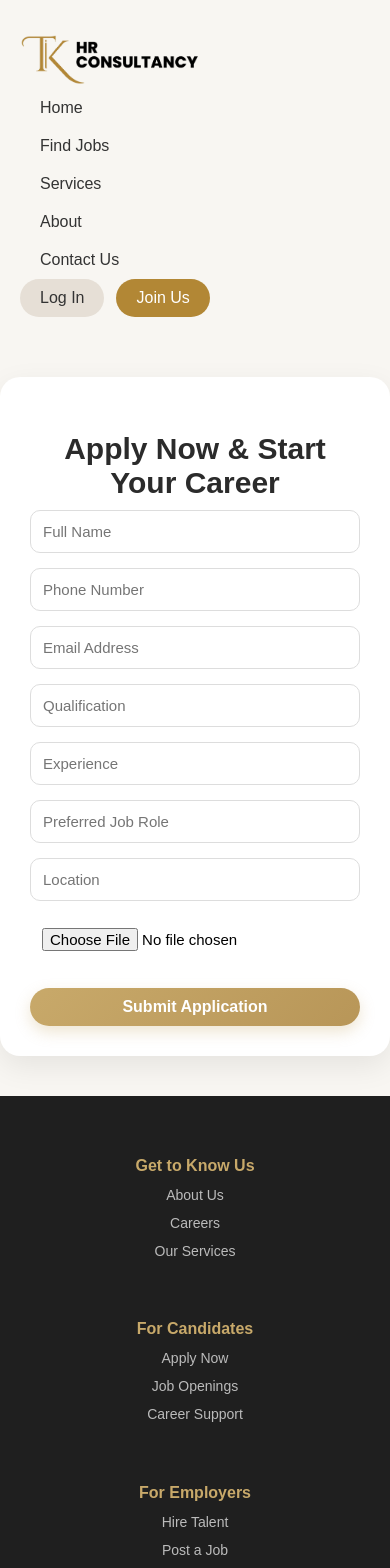
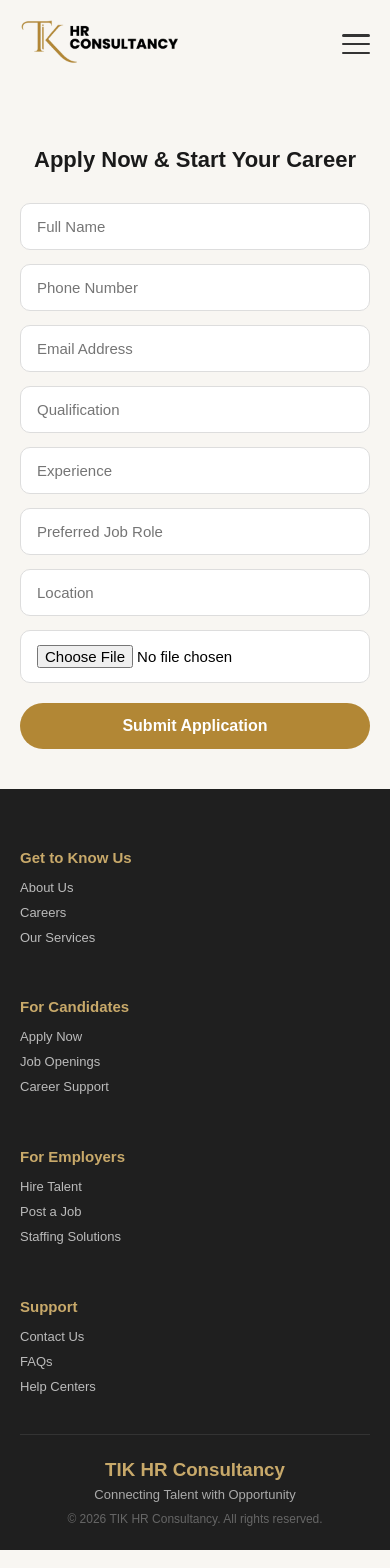
Before and after one commit to KarthikeyanR20/TIK, a React (Create React App) app in the folder frontend/: page /Join_Us in a window 390 px wide. Shown: the top 1568 px of the page. Built offline with nearby package versions, Linux system fonts and the light colour scheme.

Commit message:
fix mobile responsiveness

```diff
--- a/frontend/src/App.css
+++ b/frontend/src/App.css
@@ -5,37 +5,43 @@ body {
 }
 
 .container {
-  padding: 20px 60px;
-  margin-top: 15px;
+  padding: 16px 60px;
 }
 
 .navBar {
   display: flex;
   justify-content: space-between;
   align-items: center;
+  position: relative;
 }
 
 .logo img {
-  width: 180px;
+  width: 160px;
+}
+
+nav {
+  display: flex;
+  align-items: center;
 }
 
 .navigation {
-  margin: 0 20px;
-  font-size: 16px;
+  margin: 0 12px;
+  font-size: 15px;
   cursor: pointer;
   text-decoration: none;
   color: #333;
   font-weight: 500;
-  padding: 20px 20px;
+  padding: 8px 4px;
 }
 
 .navigation:hover {
-  color: #000;
+  color: #b28735;
 }
 
 .buttons {
   display: flex;
   align-items: center;
+  gap: 10px;
 }
 
 .login,
@@ -43,7 +49,6 @@ body {
   display: inline-block;
   padding: 10px 20px;
   border-radius: 25px;
-  margin-right: 12px;
   font-weight: 500;
   text-decoration: none;
   transition: 0.3s;
@@ -67,47 +72,84 @@ body {
   background-color: #000;
 }
 
+/* Hamburger button */
+.hamburger {
+  display: none;
+  flex-direction: column;
+  justify-content: space-between;
+  width: 28px;
+  height: 20px;
+  background: none;
+  border: none;
+  cursor: pointer;
+  padding: 0;
+  z-index: 1001;
+}
+
+.hamburger span {
+  display: block;
+  height: 2.5px;
+  width: 100%;
+  background-color: #333;
+  border-radius: 3px;
+  transition: 0.3s;
+}
+
+.mobile-buttons {
+  display: none;
+}
+
+/* ===== MOBILE ===== */
 @media (max-width: 768px) {
-  .navBar {
-    flex-direction: column;
-    align-items: flex-start;
+  .container {
+    padding: 14px 20px;
+  }
+
+  .hamburger {
+    display: flex;
+  }
+
+  .desktop-buttons {
+    display: none;
   }
 
   nav {
+    display: none;
+    flex-direction: column;
+    align-items: flex-start;
+    position: absolute;
+    top: 60px;
+    left: 0;
+    right: 0;
+    background: #fffaf1;
+    padding: 16px 20px 20px;
+    box-shadow: 0 8px 20px rgba(0,0,0,0.1);
+    z-index: 1000;
+    border-top: 1px solid #eee;
+  }
+
+  nav.nav-open {
     display: flex;
-    flex-direction: column;
+  }
+
+  .navigation {
+    padding: 12px 0;
+    width: 100%;
+    border-bottom: 1px solid #f0ebe3;
+    margin: 0;
+    font-size: 16px;
+  }
+
+  .mobile-buttons {
+    display: flex;
+    margin-top: 16px;
+    gap: 10px;
     width: 100%;
   }
 
-  .navigation {
-    padding: 10px 0;
-  }
-
-  .content {
-    flex-direction: column;
-    text-align: center;
-  }
-
-  .left-content h1 {
-    font-size: 40px;
-  }
-
-  .right-content img {
-    width: 100%;
-    margin: 20px 0;
-  }
-
-  .job-container {
-    grid-template-columns: 1fr;
-    padding: 20px;
-  }
-
-  .service-list {
-    grid-template-columns: 1fr;
-  }
-
-  .footer-top {
-    flex-direction: column;
+  .mobile-buttons .login,
+  .mobile-buttons .join {
+    flex: 1;
     text-align: center;
   }
 }
--- a/frontend/src/App.js
+++ b/frontend/src/App.js
@@ -1,5 +1,5 @@
 import "./App.css"
-import React from 'react'
+import React, { useState } from 'react'
 import Home from './components/Task/Home'
 import Find_Jobs from "./components/Task/Find_Jobs"
 import Services from "./components/Task/Services"
@@ -9,12 +9,14 @@ import Login from "./components/Task/Login"
 import Join_Us from "./components/Task/Join_Us"
 import Footer from "./components/Task/Footer"
 import Logo from './components/Images/Logo.png'
-import { BrowserRouter as Router, Route, Routes, Link, useNavigate } from 'react-router-dom'
+import { BrowserRouter as Router, Route, Routes, Link } from 'react-router-dom'
 import View_Candidates from "./components/Task/View_Candidates";
 import Apply_Now from "./components/Task/Apply_Now";
 import View_Application from "./components/Task/View_Application";
 
 function App() {
+  const [menuOpen, setMenuOpen] = useState(false);
+
   return (
     <>
       <Router>
@@ -22,22 +24,33 @@ function App() {
           <div className="container">
             <header className="navBar">
               <div className="logo">
-                <Link to="/"><img src={Logo} alt="TIK_Logo" /></Link>
+                <Link to="/" onClick={() => setMenuOpen(false)}>
+                  <img src={Logo} alt="TIK_Logo" />
+                </Link>
               </div>
 
-              <nav>
-                <Link to="/" className="navigation">Home</Link>
-                <Link to="/Find_Jobs" className="navigation">Find Jobs</Link>
-                <Link to="/Services" className="navigation">Services</Link>
-                <Link to="/About" className="navigation">About</Link>
-                <Link to="/Contact_Us" className="navigation">Contact Us</Link>
+              <button className="hamburger" onClick={() => setMenuOpen(!menuOpen)} aria-label="Menu">
+                <span></span>
+                <span></span>
+                <span></span>
+              </button>
+
+              <nav className={menuOpen ? "nav-open" : ""}>
+                <Link to="/" className="navigation" onClick={() => setMenuOpen(false)}>Home</Link>
+                <Link to="/Find_Jobs" className="navigation" onClick={() => setMenuOpen(false)}>Find Jobs</Link>
+                <Link to="/Services" className="navigation" onClick={() => setMenuOpen(false)}>Services</Link>
+                <Link to="/About" className="navigation" onClick={() => setMenuOpen(false)}>About</Link>
+                <Link to="/Contact_Us" className="navigation" onClick={() => setMenuOpen(false)}>Contact Us</Link>
+                <div className="buttons mobile-buttons">
+                  <Link to="/Login" className="login" onClick={() => setMenuOpen(false)}>Log In</Link>
+                  <Link to="/Join_Us" className="join" onClick={() => setMenuOpen(false)}>Join Us</Link>
+                </div>
               </nav>
 
-              <div className="buttons">
+              <div className="buttons desktop-buttons">
                 <Link to="/Login" className="login">Log In</Link>
                 <Link to="/Join_Us" className="join">Join Us</Link>
               </div>
-
             </header>
           </div>
 
@@ -54,7 +67,7 @@ function App() {
             <Route path="/application" element={<View_Application />} />
           </Routes>
         </div>
-        <Footer></Footer>
+        <Footer />
       </Router>
     </>
   )
--- a/frontend/src/components/Task/Footer.css
+++ b/frontend/src/components/Task/Footer.css
@@ -1,68 +1,78 @@
-.footer{
+.footer {
   background-color: #1f1f1f;
   color: #ddd;
-    padding: 40px 20px 20px;
+  padding: 50px 40px 24px;
 }
 
-.footer-top{
-    display: flex;
-    justify-content: space-between;
-    flex-wrap: wrap;
+.footer-top {
+  display: grid;
+  grid-template-columns: repeat(4, 1fr);
   gap: 30px;
   max-width: 1100px;
-    margin: auto;
+  margin: 0 auto 30px;
 }
 
-.footer-column{
-    min-width: 180px;
+.footer-column h4 {
+  color: #c8a96a;
+  font-size: 15px;
+  margin-bottom: 14px;
 }
 
-.footer-column h4{
-    color: #c8a96a;
-    font-size: 16px;
-    margin-bottom: 12px;
-}
-
-.link{
+.link {
   color: #bbb;
-    cursor: pointer;
   text-decoration: none;
+  display: block;
+  font-size: 13px;
   margin-bottom: 10px;
-    margin-top: 12px;
-    display: flex;
-    flex-direction: column;
-    font-size: 14px;
   transition: 0.2s;
 }
 
-.link:hover{
+.link:hover {
   color: #c8a96a;
   transform: translateX(3px);
 }
 
-.footer-divider{
+.footer-divider {
   height: 1px;
   background-color: #333;
   max-width: 1100px;
-    margin: 30px auto;
+  margin: 0 auto 24px;
 }
 
-.footer-bottom{
+.footer-bottom {
   text-align: center;
 }
 
-.footer-bottom h3{
+.footer-bottom h3 {
   color: #c8a96a;
-    margin-bottom: 5px;
+  margin-bottom: 6px;
 }
 
-.footer-bottom p{
+.footer-bottom p {
   color: #aaa;
   font-size: 13px;
+  margin: 4px 0;
 }
 
-.footer-bottom .copyright{
-    color: #777;
+.footer-bottom .copyright {
+  color: #666;
   font-size: 12px;
   margin-top: 10px;
 }
+
+@media (max-width: 768px) {
+  .footer {
+    padding: 40px 20px 20px;
+  }
+
+  .footer-top {
+    grid-template-columns: repeat(2, 1fr);
+    gap: 24px;
+  }
+}
+
+@media (max-width: 480px) {
+  .footer-top {
+    grid-template-columns: 1fr;
+  }
+}
--- a/frontend/src/components/Task/Home.css
+++ b/frontend/src/components/Task/Home.css
@@ -10,14 +10,16 @@ body {
   align-items: center;
   margin-top: 20px;
   margin-bottom: 20px;
+  padding: 0 60px;
+  gap: 40px;
 }
 
 .left-content {
-    max-width: 600px;
+  max-width: 560px;
 }
 
 .left-content h1 {
-    font-size: 80px;
+  font-size: 72px;
   margin-bottom: 20px;
   font-weight: 800;
   line-height: 1.1;
@@ -30,29 +32,44 @@ body {
   margin-bottom: 40px;
 }
 
-.joinNow{
+.joinNow {
   background-color: #b28735;
   color: white;
   border: none;
   border-radius: 30px;
-    padding: 20px 30px;
+  padding: 16px 32px;
   font-size: 16px;
   text-decoration: none;
+  font-weight: 600;
 }
 
 .joinNow:hover {
   background-color: #000;
 }
 
-.contact p {
+.right-content img {
+  width: 420px;
+  object-fit: cover;
+}
+
+@media (max-width: 768px) {
+  .content {
+    flex-direction: column;
+    text-align: center;
+    padding: 0 20px;
+    gap: 20px;
+  }
+
+  .left-content h1 {
+    font-size: 42px;
+  }
+
+  .left-content p {
     font-size: 15px;
-    margin: 6px 0;
-    color: #333;
-    padding-left: 20px;
   }
 
   .right-content img {
-    width: 500px;
-    object-fit: cover;
-    margin-right: 60px;
+    width: 100%;
+    max-width: 320px;
   }
+}
--- a/frontend/src/components/Task/Join_Us.css
+++ b/frontend/src/components/Task/Join_Us.css
@@ -1,106 +1,62 @@
 .join-container {
-    background-color: #ffffff;
-    max-width: 1200px;
-    margin: 40px auto;
-    padding: 30px;
-    border-radius: 20px;
-    box-shadow: 0 10px 30px rgba(0, 0, 0, 0.08);
+  max-width: 560px;
+  margin: 0 auto;
+  padding: 60px 40px;
 }
 
 .join-container h2 {
+  font-size: 28px;
+  font-weight: 700;
+  color: #1a1a1a;
+  margin-bottom: 30px;
   text-align: center;
-    font-size: 30px;
-    color: #2b2b2b;
-    margin-bottom: 10px;
-}
-
-.subText {
-    text-align: center;
-    color: #777;
-    margin-bottom: 25px;
-}
-
-.benefits h3 {
-    color: #c8a96a;
-    margin-bottom: 10px;
-}
-
-.benefits ul {
-    padding-left: 0;
-    margin-bottom: 25px;
-}
-
-.benefits ul li {
-    display: flex;
-    align-items: flex-start;
-    gap: 10px;
-    margin-bottom: 12px;
-    color: #444;
-}
-
-.benefits ul li::before {
-    content: "✔";
-    color: #c8a96a;
-    font-weight: bold;
-    margin-top: 2px;
 }
 
 .form {
   display: flex;
   flex-direction: column;
-    gap: 15px;
+  gap: 14px;
 }
 
-.form input {
-    padding: 12px;
+.form input,
+.form select {
+  padding: 14px 16px;
+  border: 1px solid #ddd;
   border-radius: 10px;
-    border: 1px solid #ddd;
   font-size: 15px;
-    transition: 0.2s ease;
-}
-
-.form input:hover {
-    border-color: #c8a96a;
+  font-family: "Poppins", sans-serif;
+  background: #fff;
+  outline: none;
+  transition: border 0.2s;
 }
 
 .form input:focus {
-    border-color: #c8a96a;
-    outline: none;
-    box-shadow: 0 0 6px rgba(200, 169, 106, 0.3)
-}
-
-.form input[type="file"] {
-    border: none;
+  border-color: #b28735;
 }
 
 .form button {
-    background: linear-gradient(135deg, #c8a96a, #b89658);
-    color: #fff;
+  background: #b28735;
+  color: white;
   border: none;
-    padding: 10px;
+  border-radius: 30px;
+  padding: 14px;
   font-size: 16px;
-    border-radius: 30px;
   font-weight: 600;
   cursor: pointer;
-    margin-top: 10px;
-    transition: 0.3s ease;
-    box-shadow: 0 6px 15px rgba(200, 169, 106, 0.3);
+  margin-top: 6px;
+  transition: 0.3s;
 }
 
-.form button:active {
-    transform: scale(0.97);
+.form button:hover {
+  background: #000;
 }
 
-.note {
-    margin-top: 15px;
-    text-align: center;
-    color: #555;
-    font-size: 14px;
+@media (max-width: 768px) {
+  .join-container {
+    padding: 40px 20px;
   }
 
-.disclaimer {
-    margin-top: 10px;
-    text-align: center;
-    font-size: 13px;
-    color: #999;
+  .join-container h2 {
+    font-size: 22px;
   }
+}
--- a/frontend/src/components/Task/Services.css
+++ b/frontend/src/components/Task/Services.css
@@ -13,7 +13,9 @@ h1 {
 .service-list {
   display: grid;
   grid-template-columns: repeat(3, 1fr);
-    gap: 30px;
+  gap: 24px;
+  max-width: 1100px;
+  margin: 0 auto;
 }
 
 .lists {
@@ -27,13 +29,13 @@ h1 {
 }
 
 .lists:hover {
-    transform: translateY(-8px);
+  transform: translateY(-6px);
   border-color: #c8a96a;
-    box-shadow: 0 12px 30px rgba(0, 0, 0, 0.1);
+  box-shadow: 0 12px 30px rgba(0, 0, 0, 0.08);
 }
 
 .lists h2 {
-    font-size: 18px;
+  font-size: 17px;
   color: #222;
   margin-bottom: 10px;
 }
@@ -41,5 +43,15 @@ h1 {
 .lists p {
   font-size: 14px;
   color: #666;
-    line-height: 1.5;
+  line-height: 1.6;
 }
+
+@media (max-width: 768px) {
+  .service-container {
+    padding: 40px 20px;
+  }
+
+  .service-list {
+    grid-template-columns: 1fr;
+  }
+}
```
Also changed, not shown: frontend/src/components/Task/About.css (+29 -30 lines), frontend/src/components/Task/Contact_Us.css (+47 -25 lines), frontend/src/components/Task/Find_Jobs.css (+36 -12 lines). Lines whose indentation alone changed are shown as unchanged.
